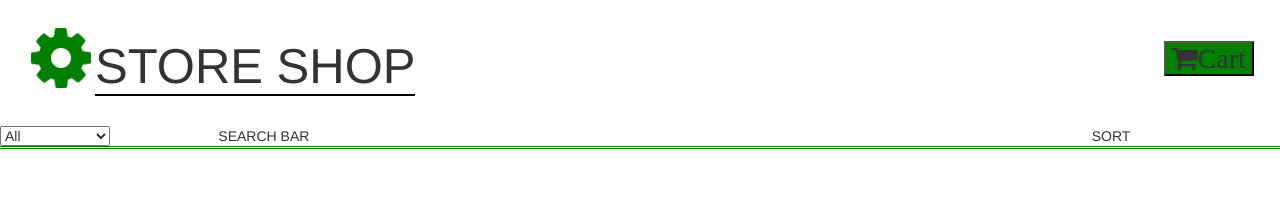
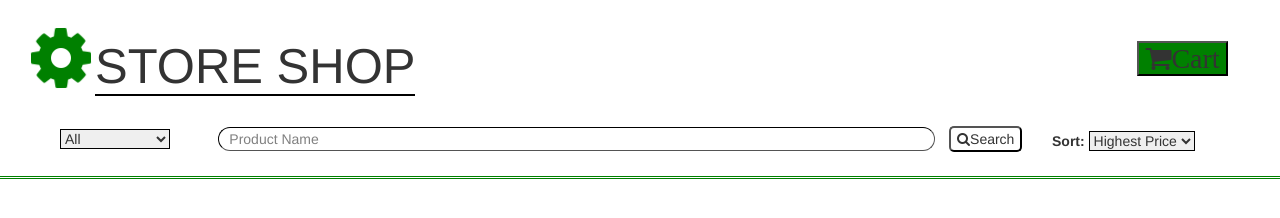
Before and after one commit to Benjamin-Gnewuch/rainforest, a plain HTML site: page index.html in a window 1280 px wide. Drawn offline with nearby package versions, Linux system fonts and the light colour scheme.

Commit message:
Finished adding all of the components to the header of the site, layout is approximately correct, still requires coloration.

```diff
--- a/default.css
+++ b/default.css
@@ -18,11 +18,47 @@
   font-size: 3.5em;
 }
 #cart {
-  margin-right: 2%;
+  margin-right: 4%;
   float: right;
   text-align: right;
 }
-#cart-button {
+#cart-btn {
   margin-top: 40px;
   background-color: green;
 }
+#category {
+  margin-left: 60px;
+  margin-right: -60px;
+  padding-top: 3px;
+}
+#category-select {
+  border: 1px solid black;
+}
+#search-bar {
+}
+#search-textbox {
+  margin-bottom: 25px;
+  width: 85%;
+  border-radius: 25px;
+  border: 1px inset black;
+  padding-left: 10px;
+  color: grey;
+
+  /*background-color: light grey;*/
+}
+#search-btn {
+  margin-right: -10px;
+  margin-left: 10px;
+  border: 2px outset black;
+  background-color: white;
+  border-radius: 5px;
+}
+#sort {
+  text-align: center;
+  padding-right: 50px;
+  margin-left: -45px;
+  padding-top: 5px;
+}
+#sort-select {
+  border: 1px solid black;
+}
--- a/index.html
+++ b/index.html
@@ -17,7 +17,7 @@
         </div>
         <div id="cart" class="col-md-2">
           <form action="#">
-          <button id="cart-button"><i class="fa fa-shopping-cart fa-2x">Cart</i>
+            <button id="cart-btn"><i class="fa fa-shopping-cart fa-2x">Cart</i>
             </button>
           </form>
         </div>
@@ -34,10 +34,20 @@
           </form>
         </div>
         <div id="search-bar" class="col-md-8">
-        SEARCH BAR
+          <form action="#">
+            <input type="text" id="search-textbox" name="search-query" maxlength="100" value="Product Name" onfocus="if(this.value=='Product Name') this.value = '';"></input>
+            <button id="search-btn"><i class="fa fa-search"></i>Search</button>
+          </form>
         </div>
         <div id="sort" class="col-md-2">
-        SORT
+          <form action="#">
+            <label for="sort">Sort: </label>
+            <select id="sort-select" name="sort">
+              <option>Highest Price</option>
+              <option>Lowest Price</option>
+              <option>Rating</option>
+            </select>
+          </form>
         </div>
       </div>
     </div><!--End Header-->
```
Lines whose indentation alone changed are shown as unchanged.
